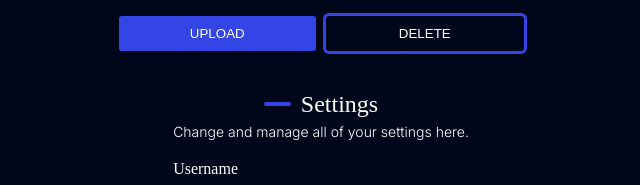
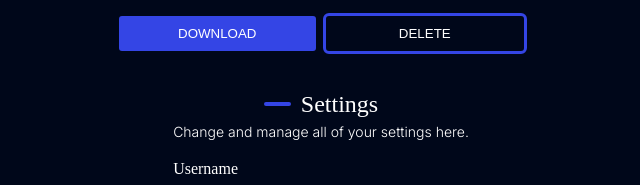
Before and after one commit to ShufflePerson/TwitchReplay, a website: page public/index.html in a window 1280 px wide. Shown: the part 610-795 px from the top of the page, 319-959 px from the left. Drawn offline with Linux system fonts and the light colour scheme; no server answers; a script that the page names is missing; a web font is replaced by a local one.

Commit message:
Changed `Upload` to `Download`

```diff
--- a/public/index.html
+++ b/public/index.html
@@ -38,7 +38,7 @@
             <div id="template_clip" class="clip">
                 <video src=""></video>
                 <div class="clip_controls">
-                    <button class="btn_filled">UPLOAD</button>
+                    <button class="btn_filled">DOWNLOAD</button>
                     <button class="btn_outlined">DELETE</button>
                 </div>
             </div>
```
